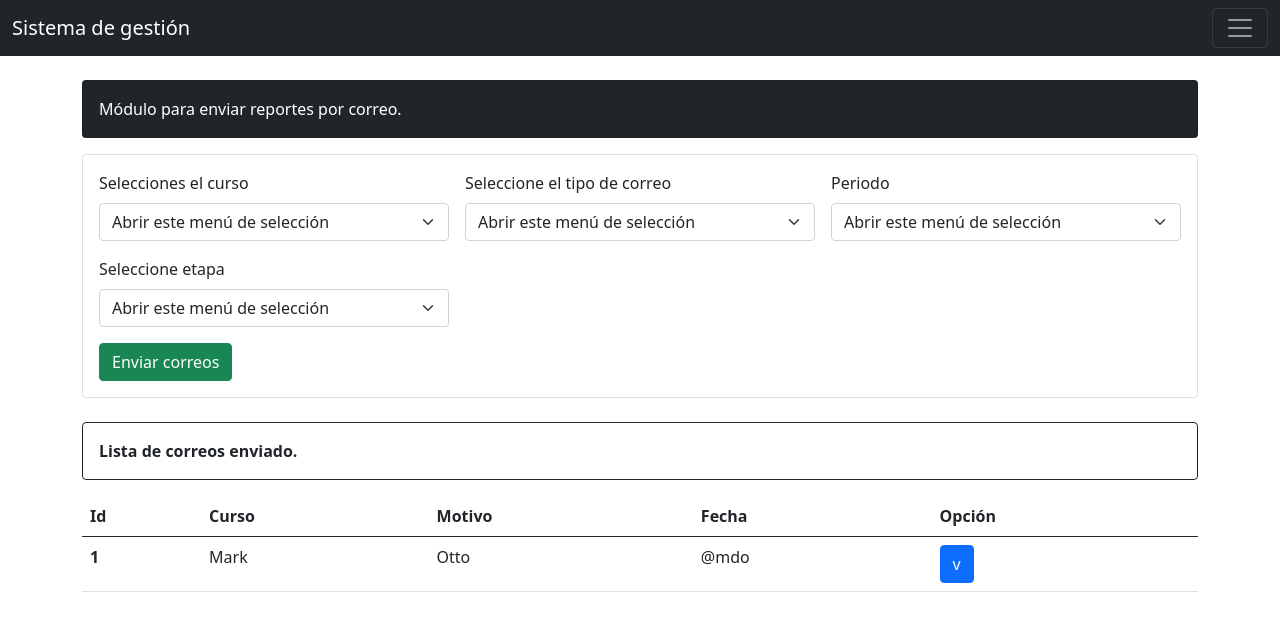
After one commit to william3700/WEB_php_v_2, a PHP site: page /Modulos/enviarMensajes.php in a window 1280 px wide. The commit adds this page. Shown: the top 631 px of the page. Run offline with PHP 8.4, Linux system fonts and the light colour scheme; data that the repository does not hold is empty.

```diff
--- /dev/null
+++ b/Modulos/enviarMensajes.php
@@ -0,0 +1,195 @@
+<?php
+include("../Conexion/conexionDB.php");
+$con=new Conexion();
+$listaAsignaturas=$con->lista_asignaturas();
+if($_POST){
+   $asignatura=$_POST["asignatura"];
+   $periodo=$_POST["periodo"];
+   $motivo=$_POST["motivo"];
+   $etapa=$_POST["etapa"];
+   $listaEstudiantes=$con->lista_Estudiantes($periodo,$asignatura);
+   echo $con->nombre_Asignatura($asignatura)."  ".$periodo."   ".$motivo."   ".$etapa."<br/>";
+   if ($listaEstudiantes->num_rows > 0) {
+    while($row = $listaEstudiantes->fetch_assoc()) {
+      $estadoAsistencia=$con->reporte_Asistencia($row["Id"],$etapa,$periodo);
+      $rowAsistencia = $estadoAsistencia->fetch_assoc();
+      echo $row["Id"]."    ".$row["nombre"]."    ".$row["correo"]."   ".$rowAsistencia["estado"]."<br/>";
+    }
+  } else {
+    echo "No hay registros disponibles ...";
+  }
+}
+
+?>
+<!DOCTYPE html>
+<html lang="en">
+
+<head>
+    <meta charset="UTF-8">
+    <meta name="viewport" content="width=device-width, initial-scale=1.0">
+    <link href="https://cdn.jsdelivr.net/npm/bootstrap@5.0.2/dist/css/bootstrap.min.css" rel="stylesheet"
+        integrity="sha384-EVSTQN3/azprG1Anm3QDgpJLIm9Nao0Yz1ztcQTwFspd3yD65VohhpuuCOmLASjC" crossorigin="anonymous">
+    <script src="https://cdn.jsdelivr.net/npm/bootstrap@5.0.2/dist/js/bootstrap.bundle.min.js"
+        integrity="sha384-MrcW6ZMFYlzcLA8Nl+NtUVF0sA7MsXsP1UyJoMp4YLEuNSfAP+JcXn/tWtIaxVXM" crossorigin="anonymous">
+    </script>
+    <title>Document</title>
+</head>
+
+<body>
+    <!--INICIO ENCABEZADO-->
+    <nav class="navbar navbar-dark bg-dark">
+        <div class="container-fluid">
+            <a class="navbar-brand" href="#">Sistema de gestión</a>
+            <button class="navbar-toggler" type="button" data-bs-toggle="collapse" data-bs-target="#navbarNav"
+                aria-controls="navbarNav" aria-expanded="false" aria-label="Toggle navigation">
+                <span class="navbar-toggler-icon"></span>
+            </button>
+            <div class="collapse navbar-collapse" id="navbarNav">
+                <ul class="navbar-nav">
+                    <li class="nav-item">
+                        <a class="nav-link active" aria-current="page" href="../index.php">Home</a>
+                    </li>
+                    <li class="nav-item">
+                        <a class="nav-link" href="../Modulos/principal.php">Administrador</a>
+                    </li>
+                </ul>
+            </div>
+        </div>
+    </nav>
+    <!--FIN ENCABEZADO-->
+    <br />
+    <div class="container">
+        <div class="card text-white bg-dark mb-3">
+            <div class="card-body">
+                Módulo para enviar reportes por correo.
+            </div>
+        </div>
+    </div>
+    <div class="container">
+        <div class="card">
+            <div class="card-body">
+                <form class="row g-3 needs-validation" method="POST" action="../Modulos/enviarMensajes.php" novalidate>
+                    <div class="col-md-4">
+                        <label for="asignatura" class="form-label">Selecciones el curso</label>
+                        <select class="form-select" id="asignatura" name="asignatura"
+                            aria-label="Default select example">
+                            <option selected>Abrir este menú de selección</option>
+                            <?php   while($row = $listaAsignaturas->fetch_assoc()) {?>
+                            <option value="<?php echo $row["Id"]?>"><?php echo $row["asignacion"]?>
+                            </option>
+                            <?php }?>
+                        </select>
+                    </div>
+                    <div class="col-md-4">
+                        <label for="motivo" class="form-label">Seleccione el tipo de correo</label>
+                        <select class="form-select" id="motivo" name="motivo" aria-label="Default select example">
+                            <option selected>Abrir este menú de selección</option>
+                            <option value="Asistencia">Asistencia</option>
+                            <option value="Taller 1">Taller 1</option>
+                            <option value="Taller 2">Taller 2</option>
+                            <option value="Taller 3">Taller 3</option>
+                            <option value="Taller opcional">Taller opcional</option>
+                            <option value="Parcial">Parcial</option>
+                        </select>
+                    </div>
+                    <div class="col-md-4">
+                        <label for="periodo" class="form-label">Periodo</label>
+                        <select class="form-select" id="periodo" name="periodo" aria-label="Default select example">
+                            <option selected>Abrir este menú de selección</option>
+                            <option value="2024-I">2024-I</option>
+                            <option value="2024-II">2024-II</option>
+                            <option value="2025-I">2025-I</option>
+                            <option value="2025-II">2025-II</option>
+                            <option value="2026-I">2026-I</option>
+                            <option value="2026-II">2026-II</option>
+                            <option value="2027-I">2027-I</option>
+                            <option value="2027-II">2027-II</option>
+                            <option value="2028-I">2028-I</option>
+                            <option value="2028-II">2028-II</option>
+                            <option value="2029-I">2029-I</option>
+                            <option value="2029-II">2029-II</option>
+                            <option value="2030-I">2030-I</option>
+                            <option value="2030-II">2030-II</option>
+                        </select>
+                    </div>
+                    <div class="col-md-4">
+                        <label for="etapa" class="form-label">Seleccione etapa</label>
+                        <select class="form-select" id="etapa" name="etapa" aria-label="Default select example">
+                            <option selected>Abrir este menú de selección</option>
+                            <option value="Primer Tercio">Primer Tercio</option>
+                            <option value="Segundo Tercio">Segundo Tercio</option>
+                            <option value="Tercer Tercio">Tercer Tercio</option>
+                        </select>
+                    </div>
+                    <div class="col-12">
+                        <button class="btn btn-success" type="submit">Enviar correos</button>
+                    </div>
+                </form>
+            </div>
+        </div>
+    </div>
+    <br />
+    <div class="container">
+        <div class="card border-dark mb-3">
+            <div class="card-body">
+                <strong>Lista de correos enviado.</strong>
+            </div>
+        </div>
+    </div>
+    <div class="container">
+        <table class="table">
+            <thead>
+                <tr>
+                    <th scope="col">Id</th>
+                    <th scope="col">Curso</th>
+                    <th scope="col">Motivo</th>
+                    <th scope="col">Fecha</th>
+                    <th scope="col">Opción</th>
+                </tr>
+            </thead>
+            <tbody>
+                <tr>
+                    <th scope="row">1</th>
+                    <td>Mark</td>
+                    <td>Otto</td>
+                    <td>@mdo</td>
+                    <td>
+                        <!--INICIO VER DETALLES-->
+                        <!-- Button trigger modal -->
+                        <button type="button" class="btn btn-primary" data-bs-toggle="modal"
+                            data-bs-target="#exampleModal">
+                            v
+                        </button>
+
+                        <!-- Modal -->
+                        <div class="modal fade" id="exampleModal" tabindex="-1" aria-labelledby="exampleModalLabel"
+                            aria-hidden="true">
+                            <div class="modal-dialog">
+                                <div class="modal-content">
+                                    <div class="modal-header">
+                                        <h5 class="modal-title" id="exampleModalLabel">Detalles del envío</h5>
+                                        <button type="button" class="btn-close" data-bs-dismiss="modal"
+                                            aria-label="Close"></button>
+                                    </div>
+                                    <div class="modal-body">
+                                        ...
+                                    </div>
+                                    <div class="modal-footer">
+                                        <button type="button" class="btn btn-secondary"
+                                            data-bs-dismiss="modal">Cerrar</button>
+                                    </div>
+                                </div>
+                            </div>
+                        </div>
+                        <!--FIN VER DETALLES-->
+                    </td>
+                </tr>
+            </tbody>
+        </table>
+    </div>
+
+
+
+</body>
+
+</html>
--- a/Modulos/principal.php
+++ b/Modulos/principal.php
@@ -387,6 +387,7 @@ $listaAsignaturas3=$con->lista_asignaturas();
                         <h5 class="card-title">Notificaciones</h5>
                         <p class="card-text">En este módulo permite enviar correo de notificación a los estudiantes
                             sobre notas y asistencia.</p>
+                            <a class="btn btn-primary" href="../Modulos/enviarMensajes.php" role="button">Entrar</a>
                     </div>
                 </div>
             </div>
```
Also changed, not shown: Conexion/conexionDB.php (+18 -1 lines).
